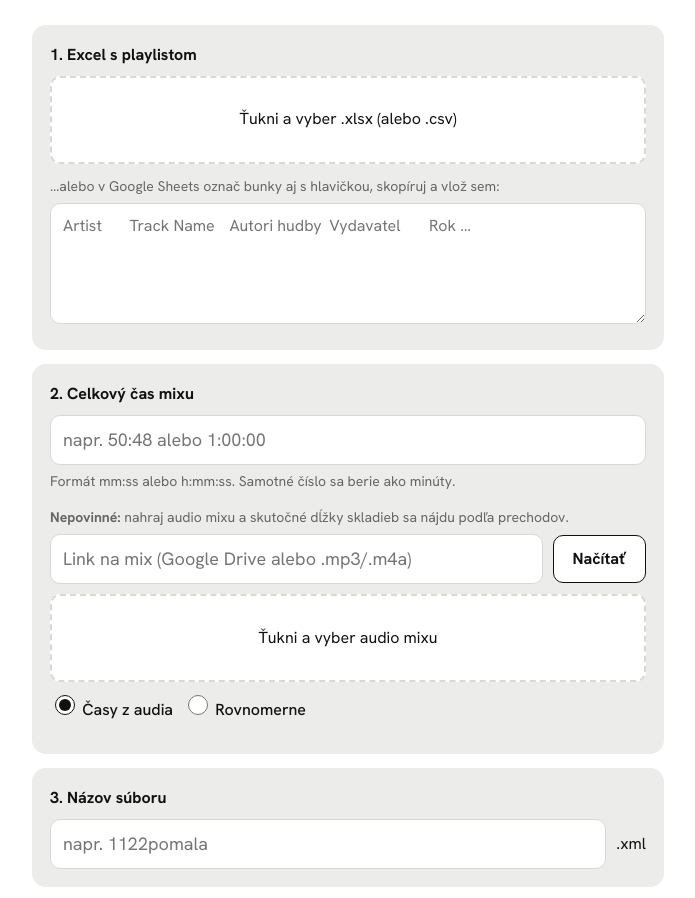
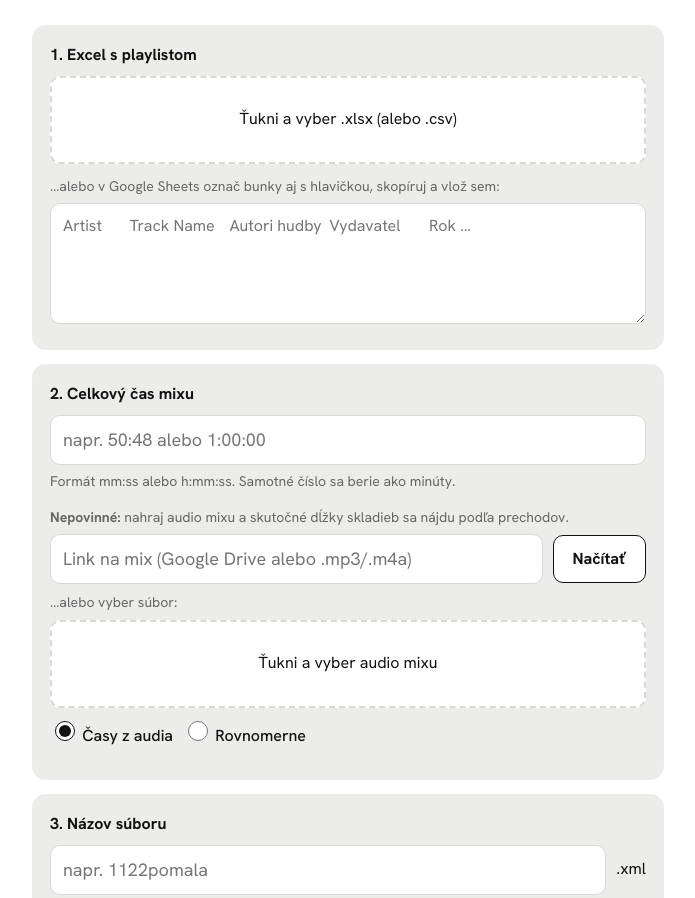
Before and after one commit to tvadovic/cuesheet2xml, a plain HTML site: page index.html in a window 1280 px wide. Shown: the part 153-1051 px from the top of the page, without its empty margins (292-987 px from the left). Drawn offline with Linux system fonts and the light colour scheme.

Commit message:
Vrátený text „…alebo vyber súbor:“
Co-Authored-By: Claude Opus 5.5 <noreply@anthropic.com>
Claude-Session: https://claude.ai/code/session_017r6MFynkVAd7t7BBYuBpu5

```diff
--- a/index.html
+++ b/index.html
@@ -72,7 +72,8 @@ audio{width:100%;margin-top:10px}
   <div class="hint" id="totalHint">Formát mm:ss alebo h:mm:ss. Samotné číslo sa berie ako minúty.</div>
   <div class="hint" style="margin:14px 0 6px"><b>Nepovinné:</b> nahraj audio mixu a skutočné dĺžky skladieb sa nájdu podľa prechodov.</div>
   <div class="row"><input type="text" id="alink" placeholder="Link na mix (Google Drive alebo .mp3/.m4a)" autocomplete="off" inputmode="url"><button class="btn" id="aload">Načítať</button></div>
-  <div class="drop" id="adrop" style="margin-top:10px"><input type="file" id="audio" accept="audio/*,.mp3,.m4a,.wav,.flac,.ogg"><span id="aname">Ťukni a vyber audio mixu</span></div>
+  <div class="hint" style="margin:8px 0 6px">…alebo vyber súbor:</div>
+  <div class="drop" id="adrop"><input type="file" id="audio" accept="audio/*,.mp3,.m4a,.wav,.flac,.ogg"><span id="aname">Ťukni a vyber audio mixu</span></div>
   <div class="row" id="modeRow" hidden style="margin-top:10px">
     <label class="opt"><input type="radio" name="mode" value="audio" checked> Časy z audia</label>
     <label class="opt"><input type="radio" name="mode" value="even"> Rovnomerne</label>
```
